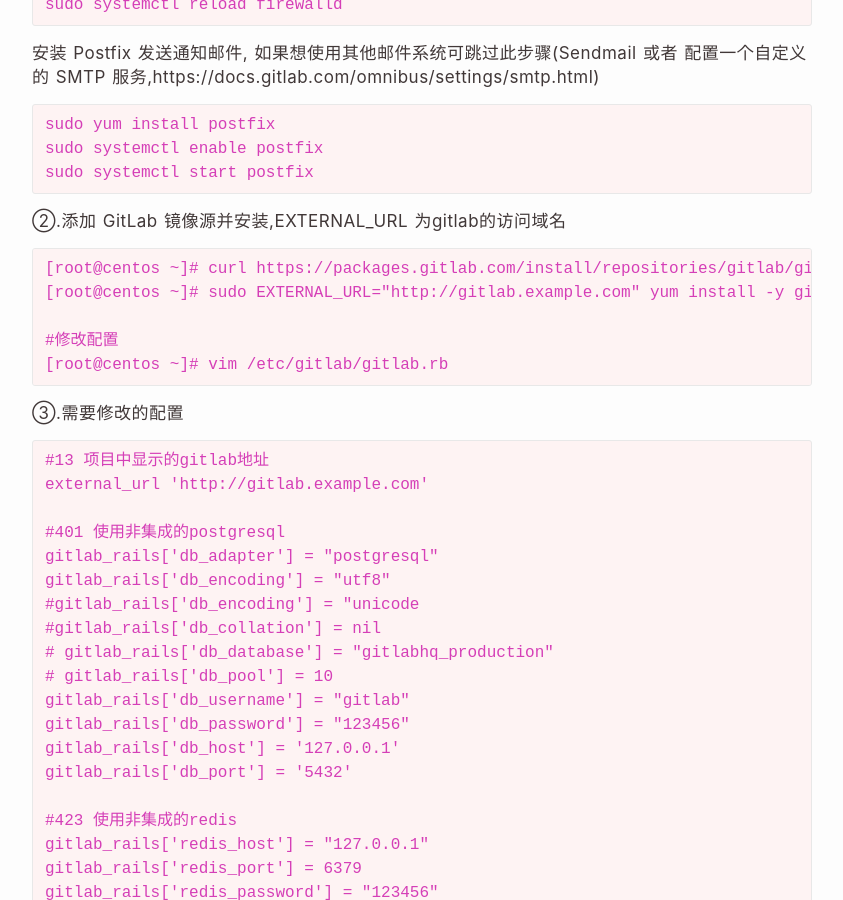
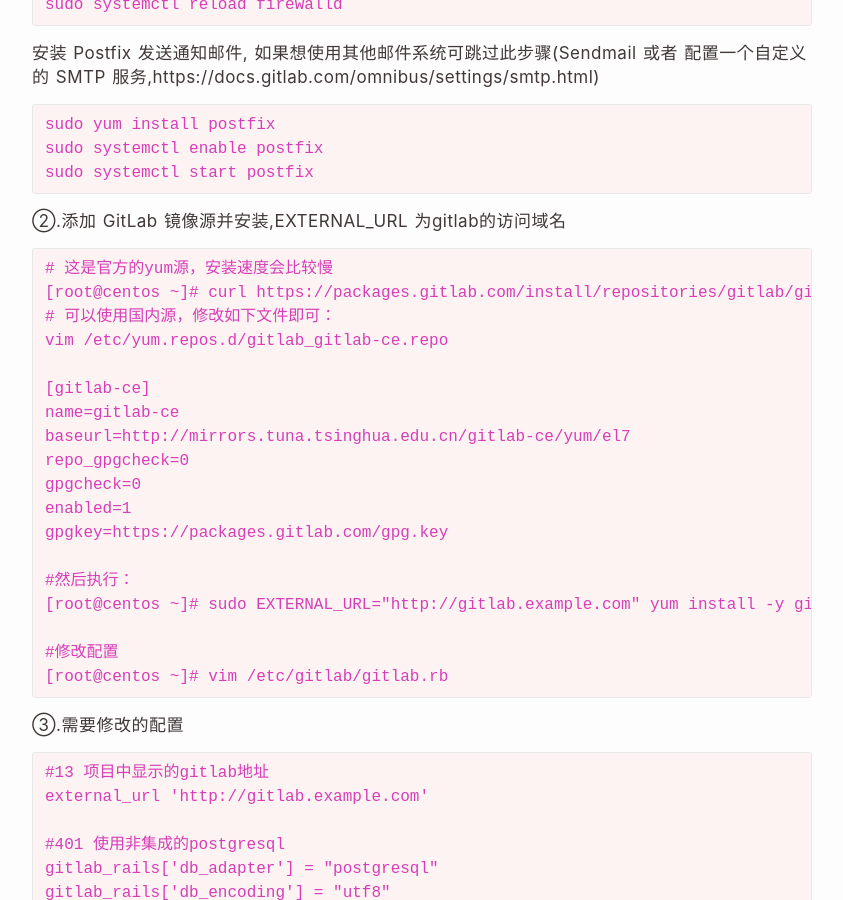
Before and after one commit to Flyonsnow/flyonsnow.github.io, a Jekyll site: the page built from _posts/2017-8-16-14-install_gitlab.md, in a window 1280 px wide and 900 px high, scrolled down 5802 px. Shown: the whole window, without its empty margins (218-1061 px from the left). Built offline with Jekyll 4.4.1, drawn with Linux system fonts in a browser that asks for light colours; nearby versions of some CDN libraries; comment, search, counter and statistics services are not loaded.

Commit message:
gitlab的自定义yum源

```diff
--- a/_posts/2017-8-16-14-install_gitlab.md
+++ b/_posts/2017-8-16-14-install_gitlab.md
@@ -237,8 +237,21 @@
 
 ②.添加 GitLab 镜像源并安装,EXTERNAL_URL 为gitlab的访问域名
 
-    [root@centos ~]# curl https://packages.gitlab.com/install/repositories/gitlab/gitlab-ee/script.rpm.sh | sudo bash
-    [root@centos ~]# sudo EXTERNAL_URL="http://gitlab.example.com" yum install -y gitlab-ee
+    # 这是官方的yum源，安装速度会比较慢
+    [root@centos ~]# curl https://packages.gitlab.com/install/repositories/gitlab/gitlab-ce/script.rpm.sh | sudo bash
+    # 可以使用国内源，修改如下文件即可：
+    vim /etc/yum.repos.d/gitlab_gitlab-ce.repo
+
+    [gitlab-ce]
+    name=gitlab-ce
+    baseurl=http://mirrors.tuna.tsinghua.edu.cn/gitlab-ce/yum/el7
+    repo_gpgcheck=0
+    gpgcheck=0
+    enabled=1
+    gpgkey=https://packages.gitlab.com/gpg.key
+
+    #然后执行：
+    [root@centos ~]# sudo EXTERNAL_URL="http://gitlab.example.com" yum install -y gitlab-ce
 
     #修改配置
     [root@centos ~]# vim /etc/gitlab/gitlab.rb
```
